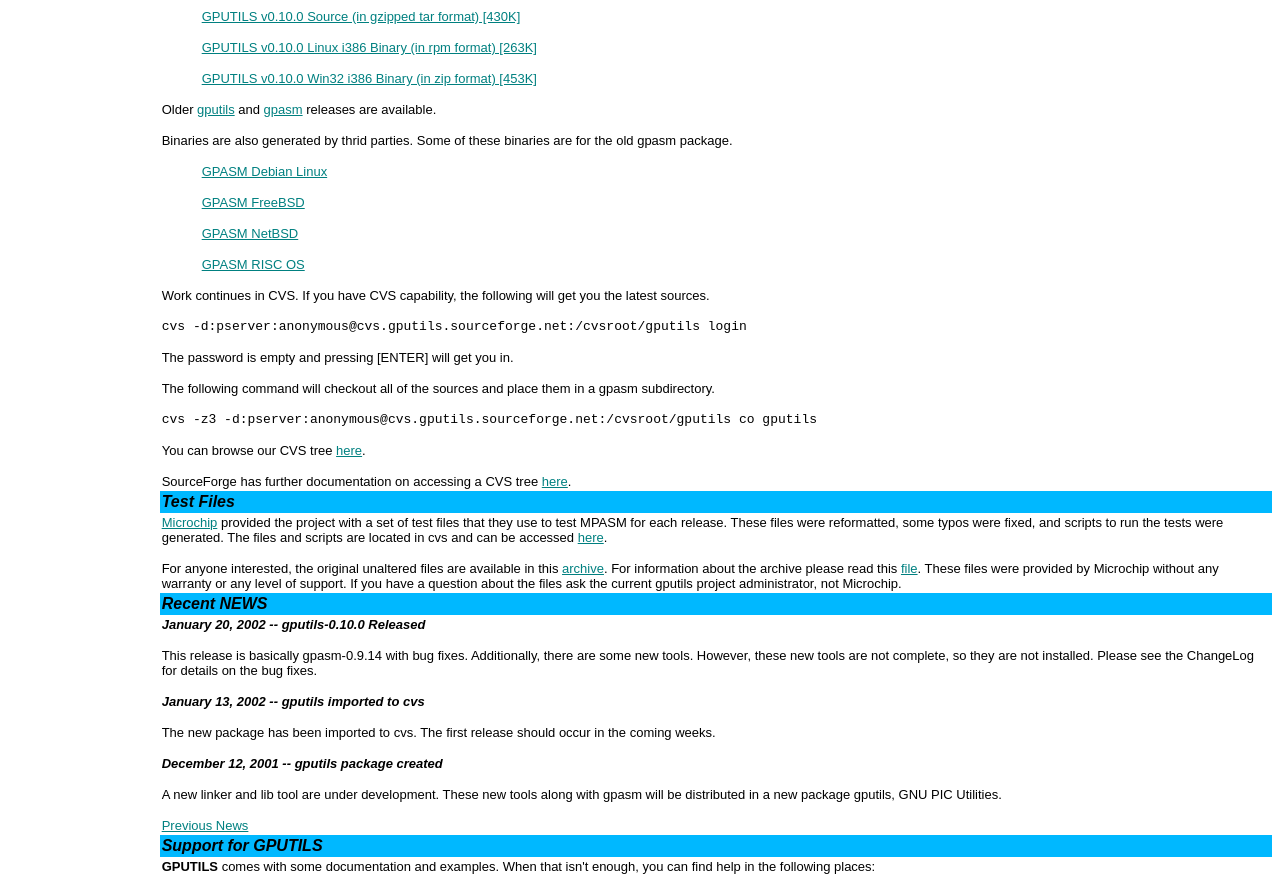
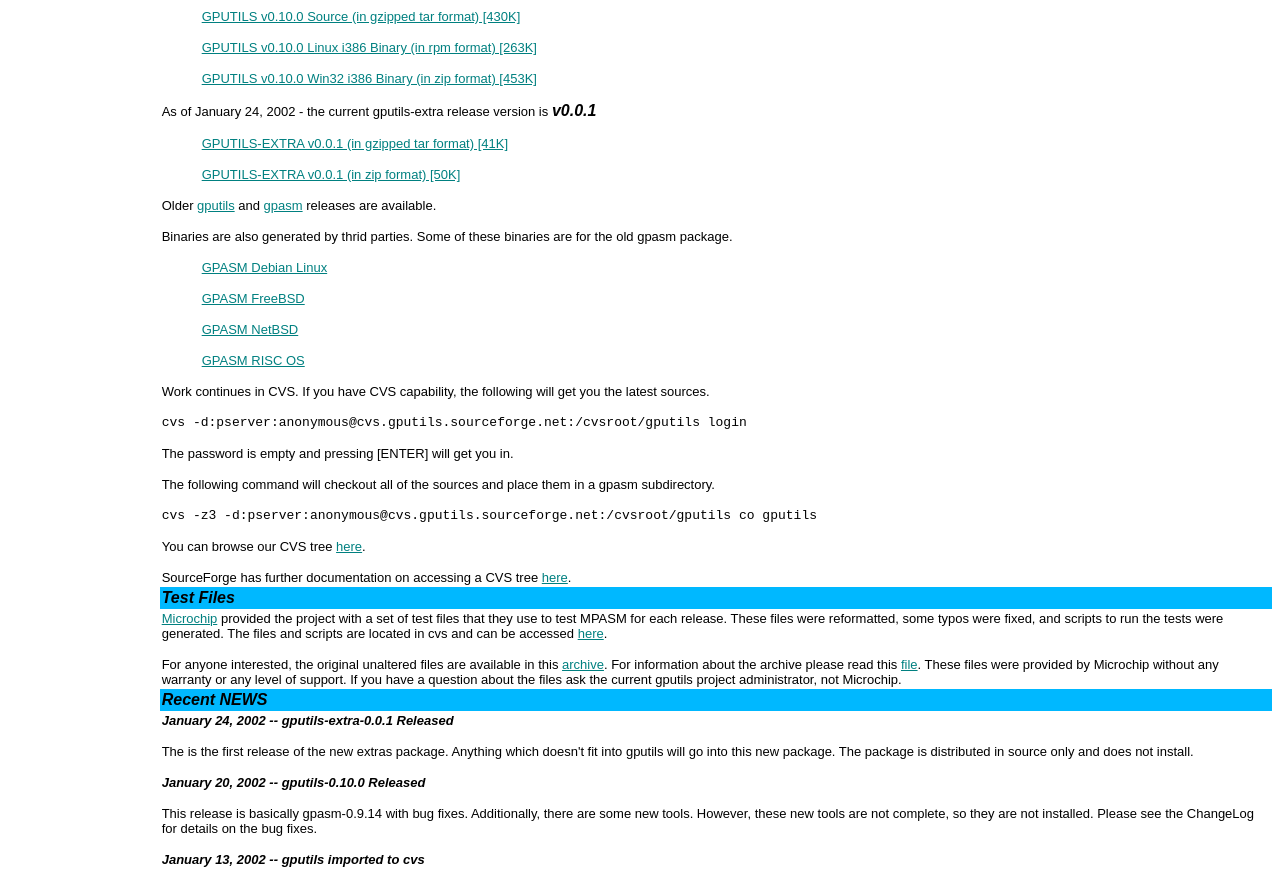
Before and after one commit to ilovezfs/gputils, a plain HTML site: page wwwdocs/htdocs/index.html in a window 1280 px wide. Shown: the part 740-1617 px from the top of the page. Drawn offline with Linux system fonts and the light colour scheme.

Commit message:
add gputils-extra-0.0.1 release info

```diff
--- a/wwwdocs/htdocs/index.html
+++ b/wwwdocs/htdocs/index.html
@@ -6,7 +6,7 @@
 	<META NAME="AUTHOR" CONTENT="Craig Franklin">
 	<META NAME="CREATED" CONTENT="20010305;1020400">
 	<META NAME="CHANGEDBY" CONTENT=" ">
-	<META NAME="CHANGED" CONTENT="20020120;17000000">
+	<META NAME="CHANGED" CONTENT="20020124;19082600">
 	<META HTTP-EQUIV="Content-Type" CONTENT="text/html; charset=iso-8859-1">
 	<STYLE>
 	<!--
@@ -103,7 +103,7 @@
 			<A HREF="http://www.microchip.com/">Microchip</A>.</FONT></FONT>
 			<FONT SIZE=2><FONT FACE="Arial, Helvetica, Geneva, Swiss, SunSans-Regular">Also
 			during this time, work started on relocatable object tools for
-			gpasm.&nbsp;</FONT></FONT>
+			gpasm.</FONT></FONT>
 			</P>
 			<P><FONT FACE="arial, sans-serif"><FONT SIZE=2>In 2002, A new
 			package, gputils, containing gpasm and the new relocatable object
@@ -155,7 +155,18 @@
 				<P><A HREF="http://prdownloads.sourceforge.net/gputils/gputils-0.10.0-1-mingw32.zip"><FONT SIZE=2><FONT FACE="Arial, Helvetica, Geneva, Swiss, SunSans-Regular">GPUTILS
 				v0.10.0 Win32 i386 Binary (in zip format) [453K]</FONT></FONT></A></P>
 			</UL>
-			<P><FONT SIZE=2><FONT FACE="Arial, Helvetica, Geneva, Swiss, SunSans-Regular">Older
+			<P><FONT FACE="Arial, Helvetica, Geneva, Swiss, SunSans-Regular"><FONT SIZE=2>As
+			of January 24, 2002 - the current gputils-extra release version is<B><I>
+			</I></B></FONT><B><I>v0.0.1</I></B></FONT>
+			</P>
+			<UL>
+				<P STYLE="margin-bottom: 0in"><A HREF="http://prdownloads.sourceforge.net/gputils/gputils-extra-0.0.1.tar.gz"><FONT SIZE=2><FONT FACE="Arial, Helvetica, Geneva, Swiss, SunSans-Regular">GPUTILS-EXTRA
+				v0.0.1 (in gzipped tar format) [41K]</FONT></FONT></A></P>
+				<P STYLE="margin-bottom: 0in"><A HREF="http://prdownloads.sourceforge.net/gputils/gputils-extra-0.0.1.zip"><FONT SIZE=2><FONT FACE="Arial, Helvetica, Geneva, Swiss, SunSans-Regular">GPUTILS-EXTRA
+				v0.0.1 (in zip format) [50K]</FONT></FONT></A></P>
+				<P STYLE="margin-bottom: 0in"></P>
+			</UL>
+			<P><FONT FACE="Arial, Helvetica, Geneva, Swiss, SunSans-Regular"><FONT SIZE=2>Older
 			<A HREF="http://prdownloads.sourceforge.net/gputils/">gputils</A>
 			and <A HREF="http://prdownloads.sourceforge.net/gpasm/">gpasm</A>
 			releases are available.</FONT></FONT></P>
@@ -229,8 +240,14 @@
 	</TR>
 	<TR>
 		<TD COLSPAN=2 WIDTH=88%>
-			<P><B><I><FONT SIZE=2><FONT FACE="Arial, Helvetica, Geneva, Swiss, SunSans-Regular">January
-			20, 2002 -- gputils-0.10.0 Released</FONT></FONT></I></B>
+			<P><FONT FACE="Arial, Helvetica, Geneva, Swiss, SunSans-Regular"><FONT SIZE=2><I><B>January
+			24, 2002 -- gputils-extra-0.0.1 Released</B></I></FONT></FONT></P>
+			<P><SPAN STYLE="font-weight: medium"><SPAN STYLE="font-style: normal"><FONT SIZE=2><FONT FACE="Arial, Helvetica, Geneva, Swiss, SunSans-Regular">The
+			is the first release of the new extras package.  Anything which
+			doesn't fit into gputils will go into this new package.  The
+			package is distributed in source only and does not install.</FONT></FONT></SPAN></SPAN></P>
+			<P><FONT FACE="Arial, Helvetica, Geneva, Swiss, SunSans-Regular"><FONT SIZE=2><I><B>January
+			20, 2002 -- gputils-0.10.0 Released </B></I></FONT></FONT>
 			</P>
 			<P STYLE="font-style: normal; font-weight: medium"><FONT SIZE=2><FONT FACE="Arial, Helvetica, Geneva, Swiss, SunSans-Regular">This
 			release is basically gpasm-0.9.14 with bug fixes. Additionally,
@@ -331,7 +348,7 @@
 			<P ALIGN=RIGHT><A HREF="mailto:craigfranklin@attbi.com"><FONT FACE="Arial, Helvetica, Geneva, Swiss, SunSans-Regular">Webmaster</FONT></A>
 						</P>
 			<P ALIGN=RIGHT><FONT FACE="Arial, Helvetica, Geneva, Swiss, SunSans-Regular">Last
-			updated: January 20, 2002</FONT></P>
+			updated: January 24, 2002</FONT></P>
 		</TD>
 	</TR>
 </TABLE>
```
